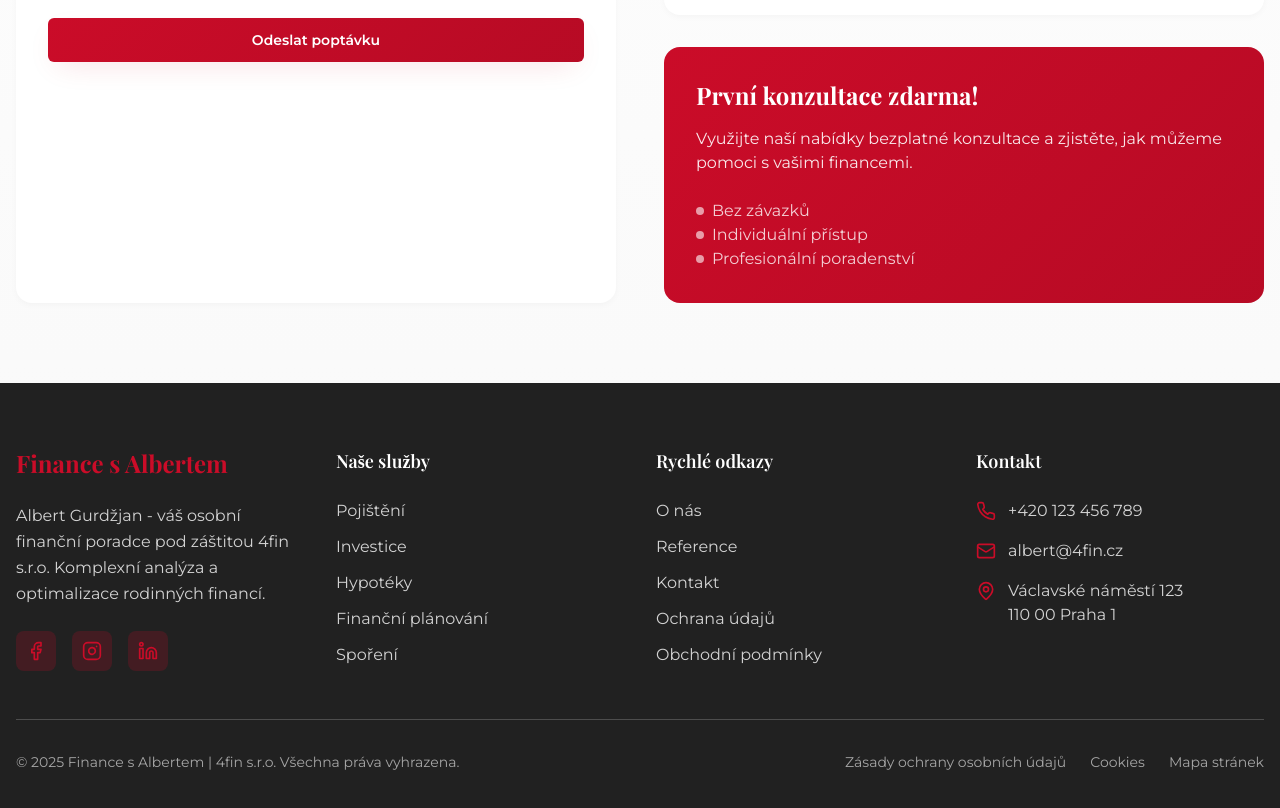
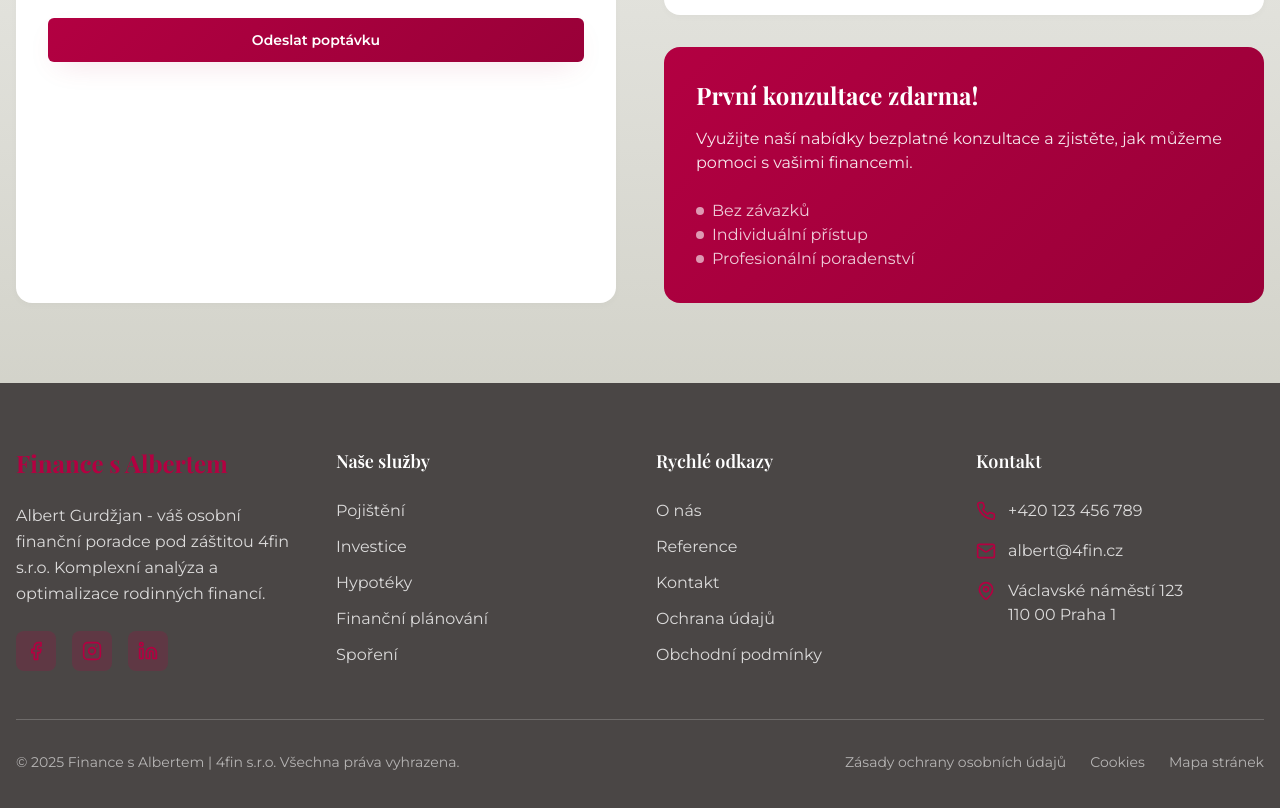
Before and after one commit to Maximus9393/finance-s-albertem, a React (Vite) app: page / in a window 1280 px wide. Shown: the part 4538-5346 px from the top of the page. Built offline with nearby package versions, Linux system fonts and the light colour scheme.

Commit message:
Update color scheme and layout
Adapt the website's design to match the provided 4fin.cz inspiration, incorporating the specified raspberry, gray, and beige color palette. This includes updating the overall layout, typography, and accent colors to align with the new branding.

```diff
--- a/src/index.css
+++ b/src/index.css
@@ -9,26 +9,26 @@ All colors MUST be HSL.
 @layer base {
   :root {
     --background: 0 0% 100%;
-    --foreground: 0 0% 13%;
+    --foreground: 4 3% 28%;
 
     --card: 0 0% 100%;
-    --card-foreground: 0 0% 13%;
+    --card-foreground: 4 3% 28%;
 
     --popover: 0 0% 100%;
-    --popover-foreground: 0 0% 13%;
+    --popover-foreground: 4 3% 28%;
 
-    --primary: 351 89% 42%;
+    --primary: 338 100% 35%;
     --primary-foreground: 0 0% 100%;
-    --primary-hover: 351 89% 38%;
+    --primary-hover: 338 100% 30%;
 
-    --secondary: 0 0% 96%;
-    --secondary-foreground: 0 0% 13%;
+    --secondary: 60 9% 81%;
+    --secondary-foreground: 4 3% 28%;
 
-    --muted: 0 0% 96%;
-    --muted-foreground: 0 0% 45%;
+    --muted: 60 9% 81%;
+    --muted-foreground: 4 3% 28%;
 
-    --accent: 0 0% 96%;
-    --accent-foreground: 0 0% 13%;
+    --accent: 60 9% 81%;
+    --accent-foreground: 4 3% 28%;
 
     --success: 142 76% 36%;
     --success-foreground: 0 0% 100%;
@@ -36,17 +36,17 @@ All colors MUST be HSL.
     --destructive: 0 84% 60%;
     --destructive-foreground: 0 0% 100%;
 
-    --border: 0 0% 90%;
-    --input: 0 0% 90%;
-    --ring: 351 89% 42%;
+    --border: 60 9% 81%;
+    --input: 60 9% 81%;
+    --ring: 338 100% 35%;
 
-    --gradient-primary: linear-gradient(135deg, hsl(351 89% 42%), hsl(351 89% 38%));
-    --gradient-hero: linear-gradient(135deg, hsl(0 0% 98%), hsl(0 0% 96%));
-    --gradient-subtle: linear-gradient(180deg, hsl(0 0% 100%), hsl(0 0% 98%));
+    --gradient-primary: linear-gradient(135deg, hsl(338 100% 35%), hsl(338 100% 30%));
+    --gradient-hero: linear-gradient(135deg, hsl(0 0% 100%), hsl(60 9% 81%));
+    --gradient-subtle: linear-gradient(180deg, hsl(0 0% 100%), hsl(60 9% 81%));
 
-    --shadow-elegant: 0 10px 30px -10px hsl(351 89% 42% / 0.15);
-    --shadow-soft: 0 4px 12px -4px hsl(351 89% 42% / 0.08);
-    --shadow-card: 0 2px 8px -2px hsl(0 0% 0% / 0.05);
+    --shadow-elegant: 0 10px 30px -10px hsl(338 100% 35% / 0.15);
+    --shadow-soft: 0 4px 12px -4px hsl(338 100% 35% / 0.08);
+    --shadow-card: 0 2px 8px -2px hsl(4 3% 28% / 0.05);
 
     --radius: 0.5rem;
 
@@ -61,27 +61,27 @@ All colors MUST be HSL.
   }
 
   .dark {
-    --background: 0 0% 7%;
+    --background: 4 3% 28%;
     --foreground: 0 0% 98%;
 
-    --card: 0 0% 7%;
+    --card: 4 3% 28%;
     --card-foreground: 0 0% 98%;
 
-    --popover: 0 0% 7%;
+    --popover: 4 3% 28%;
     --popover-foreground: 0 0% 98%;
 
-    --primary: 351 89% 50%;
+    --primary: 338 100% 35%;
     --primary-foreground: 0 0% 98%;
-    --primary-hover: 351 89% 55%;
+    --primary-hover: 338 100% 30%;
 
-    --secondary: 0 0% 15%;
-    --secondary-foreground: 0 0% 98%;
+    --secondary: 60 9% 81%;
+    --secondary-foreground: 4 3% 28%;
 
-    --muted: 0 0% 15%;
-    --muted-foreground: 0 0% 65%;
+    --muted: 4 3% 32%;
+    --muted-foreground: 60 9% 81%;
 
-    --accent: 0 0% 15%;
-    --accent-foreground: 0 0% 98%;
+    --accent: 60 9% 81%;
+    --accent-foreground: 4 3% 28%;
 
     --success: 142 71% 45%;
     --success-foreground: 0 0% 7%;
@@ -89,16 +89,16 @@ All colors MUST be HSL.
     --destructive: 0 63% 31%;
     --destructive-foreground: 0 0% 98%;
 
-    --border: 0 0% 15%;
-    --input: 0 0% 15%;
-    --ring: 0 0% 84%;
+    --border: 4 3% 32%;
+    --input: 4 3% 32%;
+    --ring: 338 100% 35%;
 
-    --gradient-primary: linear-gradient(135deg, hsl(351 89% 50%), hsl(351 89% 55%));
-    --gradient-hero: linear-gradient(135deg, hsl(0 0% 7%), hsl(0 0% 15%));
-    --gradient-subtle: linear-gradient(180deg, hsl(0 0% 7%), hsl(0 0% 15%));
+    --gradient-primary: linear-gradient(135deg, hsl(338 100% 35%), hsl(338 100% 30%));
+    --gradient-hero: linear-gradient(135deg, hsl(4 3% 28%), hsl(4 3% 32%));
+    --gradient-subtle: linear-gradient(180deg, hsl(4 3% 28%), hsl(4 3% 32%));
 
-    --shadow-elegant: 0 10px 30px -10px hsl(351 89% 50% / 0.2);
-    --shadow-soft: 0 4px 12px -4px hsl(351 89% 50% / 0.1);
+    --shadow-elegant: 0 10px 30px -10px hsl(338 100% 35% / 0.2);
+    --shadow-soft: 0 4px 12px -4px hsl(338 100% 35% / 0.1);
     --shadow-card: 0 2px 8px -2px hsl(0 0% 0% / 0.3);
 
     --sidebar-background: 0 0% 10%;
```
